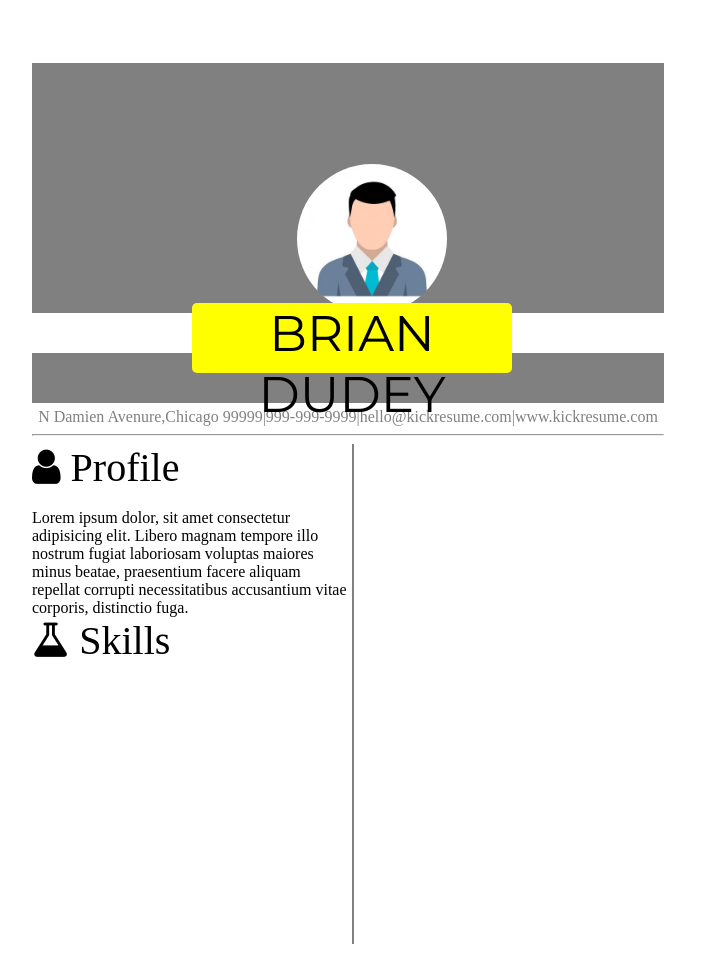
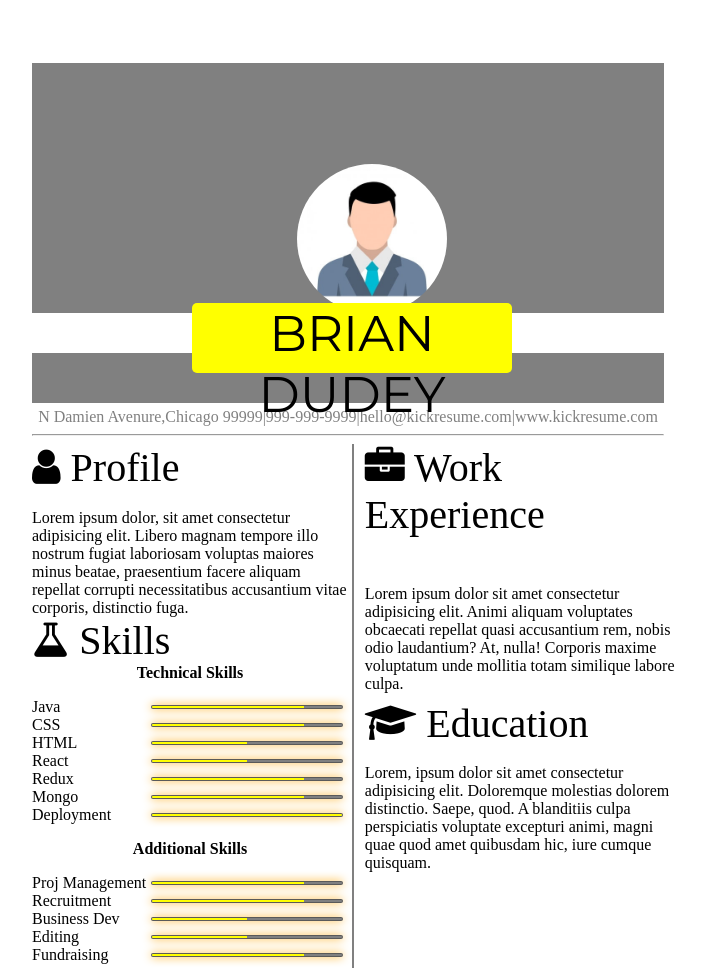
Before and after one commit to vikram-10/LearningWebDev, a plain HTML site: page week3/task2/res1redo/index.html in a window 1280 px wide. Shown: the top 968 px of the page, without its empty margins (292-997 px from the left). Before the commit the page ends 944 px from the top, so only its background shows below. Drawn offline with Linux system fonts and the light colour scheme.

Commit message:
Retouches on new redone resume

```diff
--- a/week3/task2/res1redo/index.css
+++ b/week3/task2/res1redo/index.css
@@ -46,7 +46,7 @@
 
 .vline{
     position: absolute;
-    height:500px;
+    height:800px;
     width: 2px;
     background-color: grey;
     margin-left: 25%;
@@ -75,6 +75,9 @@ td{
 .rightItems{
     float: left;
     margin-left: 50%;
+    position: absolute;
+    margin-left: 26%;
+    width: 25%;
 }
 
 
@@ -88,3 +91,76 @@ td{
    margin-top: 16%;
    border-radius: 50%;
 }
+
+
+.slider{
+    float: right;
+    margin-top: 7px;
+    margin-right: 5px;
+    width: 60%;
+    background: grey;
+    display: block;
+    height: 2px;
+    border: 1px solid rgba(0,0,0,0.3);
+    border-radius: 3px;
+    overflow: hidden;
+    box-shadow: 0 0 10px orange;
+}
+
+#amountJava{
+    height: 2px;
+    float: left;
+    width:80%;
+    background: yellow;
+}
+
+#amountCss{
+    height: 2px;
+    float: left;
+    width:80%;
+    background: yellow;
+}
+#amountHtml{
+    height: 2px;
+    float: left;
+    width:50%;
+    background: yellow;
+}
+#amountReact{
+    height: 2px;
+    float: left;
+    width:50%;
+    background: yellow;
+}
+#amountRedux{
+    height: 2px;
+    float: left;
+    width:80%;
+    background: yellow;
+}
+#amountMongo{
+    height: 2px;
+    float: left;
+    width:80%;
+    background: yellow;
+}
+#amountDeployment{
+    height: 2px;
+    float: left;
+    width:100%;
+    background: yellow;
+}
+
+#lastobj{
+    position: absolute;
+    margin-top: 20%;
+    padding-left: 26%;
+}
+
+
+#education{
+    position: absolute;
+    width: 25%;
+    margin-left: 26%;
+    margin-top: 25%;
+}
--- a/week3/task2/res1redo/index.html
+++ b/week3/task2/res1redo/index.html
@@ -33,14 +33,44 @@
     Lorem ipsum dolor, sit amet consectetur adipisicing elit. Libero magnam tempore illo nostrum fugiat laboriosam voluptas maiores minus beatae, praesentium facere aliquam repellat corrupti necessitatibus accusantium vitae corporis, distinctio fuga.
 </div>
 <div class="headerText"><i class="fa fa-flask" aria-hidden="true"></i> Skills</div>
+<div class="skillSubitems">
+<center><b>Technical Skills</b></center>
+<ul style="list-style: none; padding: 0;">
+    <li>Java <div class="slider"><span id="amountJava"></span></div></li>
+    <li>CSS<div class="slider"><span id="amountCss"></span></div></li>
+    <li>HTML<div class="slider"><span id="amountHtml"></span></div></li>
+    <li>React<div class="slider"><span id="amountReact"></span></div></li>
+    <li>Redux<div class="slider"><span id="amountRedux"></span></div></li>
+    <li>Mongo<div class="slider"><span id="amountMongo"></span></div></li>
+    <li>Deployment<div class="slider"><span id="amountDeployment"></span></div></li>
+</ul>
+<center><b>Additional Skills</b></center>
+<ul style="list-style: none; padding: 0;">
+    <li>Proj Management <div class="slider"><span id="amountJava"></span></div></li>
+    <li>Recruitment<div class="slider"><span id="amountCss"></span></div></li>
+    <li>Business Dev<div class="slider"><span id="amountHtml"></span></div></li>
+    <li>Editing<div class="slider"><span id="amountReact"></span></div></li>
+    <li>Fundraising<div class="slider"><span id="amountRedux"></span></div></li>
+</ul>
+</div>
 <br>
-<div>
-
+<div class="headerText">
+    <i class="fa fa-briefcase" aria-hidden="true"></i>  Work Experience<br><br>
 </div>
+    <div>
+        Lorem ipsum dolor sit, amet consectetur adipisicing elit. Quo perspiciatis sunt sit voluptas, et unde, quia, dicta id fugit saepe optio ipsa dolore fugiat corporis voluptate? A sit mollitia voluptates. Lorem ipsum dolor sit amet consectetur adipisicing elit. Blanditiis nesciunt sapiente nulla, et harum eligendi dolores corrupti! Est, animi nostrum consectetur placeat in rerum esse molestias iusto. Dolorem, consectetur libero!
+    </div>
 </div>
 <div class="rightItems">
-
+<div class="headerText">
+    <i class="fa fa-briefcase" aria-hidden="true"></i>  Work Experience<br><br>
 </div>
+<div>Lorem ipsum dolor sit amet consectetur adipisicing elit. Animi aliquam voluptates obcaecati repellat quasi accusantium rem, nobis odio laudantium? At, nulla! Corporis maxime voluptatum unde mollitia totam similique labore culpa.</div>
+</div>
+<div class="headerText" id="lastobj">
+<i class="fa fa-graduation-cap" aria-hidden="true"></i> Education
+</div>
+<div id="education">Lorem, ipsum dolor sit amet consectetur adipisicing elit. Doloremque molestias dolorem distinctio. Saepe, quod. A blanditiis culpa perspiciatis voluptate excepturi animi, magni quae quod amet quibusdam hic, iure cumque quisquam.</div>
 </div>
 </body>
 </html>
```
Also changed, not shown: 1 other file.
